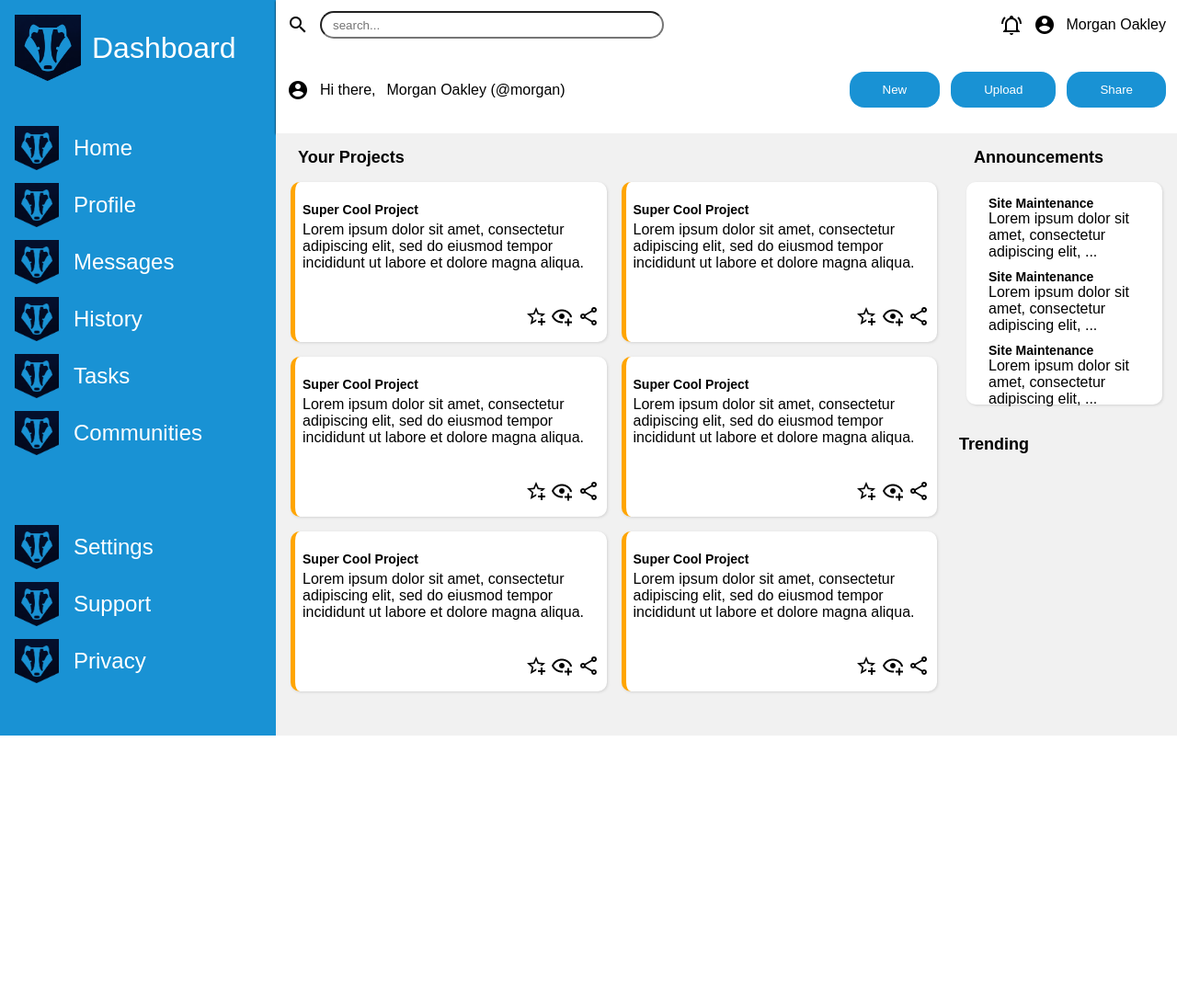
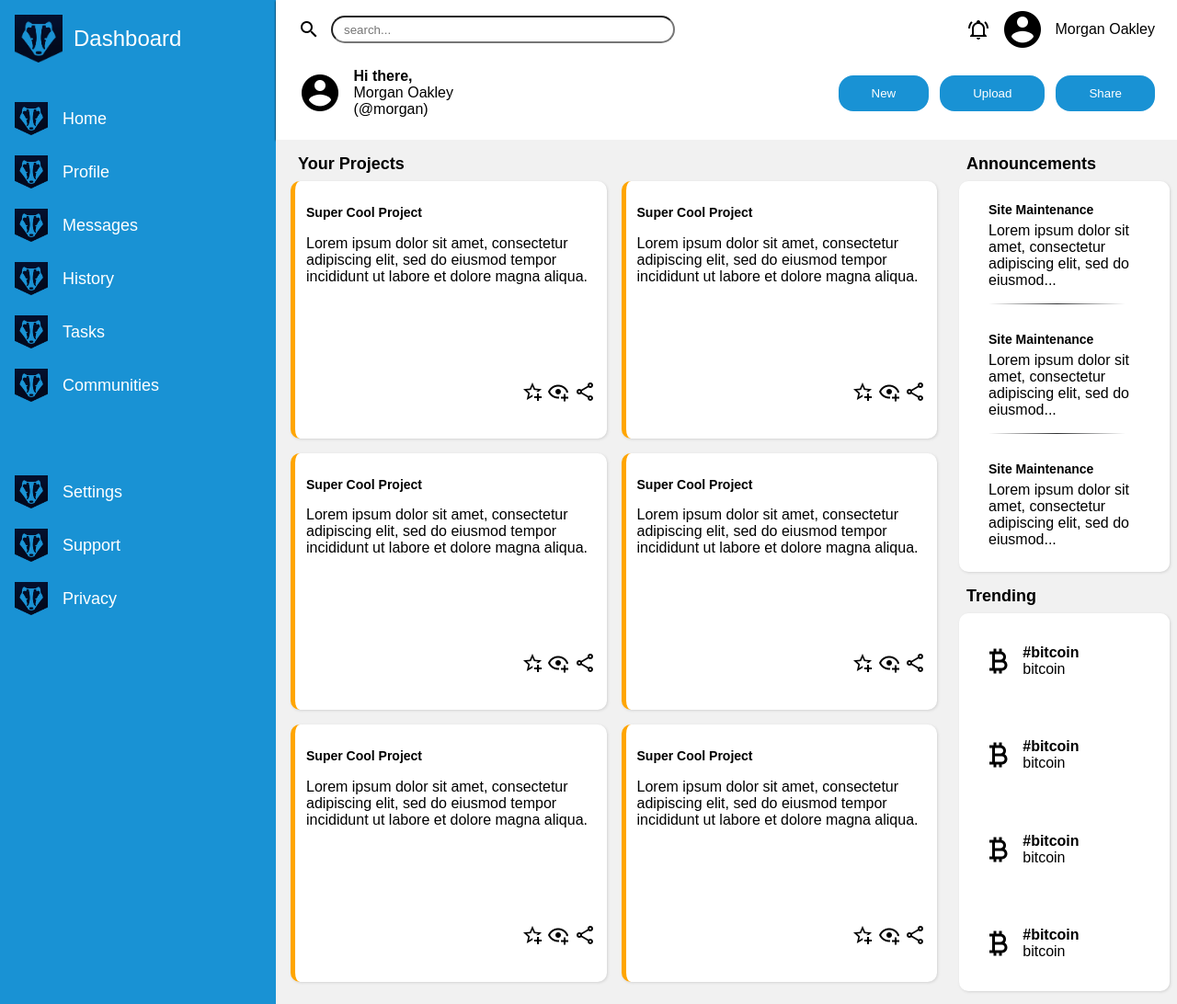
Before and after one commit to cryptovinzon/odin-dashboard, a plain HTML site: page index.html in a window 1280 px wide. Shown: the whole page at 92% size. Before the commit the page ends 800 px from the top, so only its background shows below. Drawn offline with Linux system fonts and the light colour scheme.

Commit message:
added trending section, completed project

```diff
--- a/index.html
+++ b/index.html
@@ -33,15 +33,17 @@
                 </div>
                 <div class="user-section">
                     <img src="bell-ring-outline.png" alt="">
-                    <img src="account-circle.png" alt="">
+                    <img src="profile.png" alt="">
                     <div>Morgan Oakley</div>
                 </div>
             </div>
             <div class="header-bottom">
                 <div class="profile-section">
-                    <img src="account-circle.png" alt="">
-                    <div class="greeting">Hi there,</div>
-                    <div>Morgan Oakley (@morgan)</div>
+                    <img src="profile.png" alt="">
+                    <div>
+                        <div class="greeting">Hi there,</div>
+                        <div>Morgan Oakley (@morgan)</div>
+                    </div>
                 </div>
                 <div class="button-section">
                     <button>New</button>
@@ -113,22 +115,52 @@
                 <div class="announcement-box">
                     <div class="announcement-item">
                         <h3>Site Maintenance</h3>
-                        <p>Lorem ipsum dolor sit amet, consectetur adipiscing elit, ...</p>
+                        <p>Lorem ipsum dolor sit amet, consectetur adipiscing elit, sed do eiusmod...</p>
+                        <div class="divider"></div>
                     </div>
                     <div class="announcement-item">
                         <h3>Site Maintenance</h3>
-                        <p>Lorem ipsum dolor sit amet, consectetur adipiscing elit, ...</p>
+                        <p>Lorem ipsum dolor sit amet, consectetur adipiscing elit, sed do eiusmod...</p>
+                        <div class="divider"></div>
                     </div>
                     <div class="announcement-item">
                         <h3>Site Maintenance</h3>
-                        <p>Lorem ipsum dolor sit amet, consectetur adipiscing elit, ...</p>
+                        <p>Lorem ipsum dolor sit amet, consectetur adipiscing elit, sed do eiusmod...</p>
                     </div>
                 </div>
             </div>
             <div class="trending">
                 <h2>Trending</h2>
-
-
+                <div class="trending-box">
+                    <div class="trending-item">
+                        <img src="btc.png" class="trend-icon" alt="">
+                        <div class="trend-text">
+                            <div class="trend">#bitcoin</div>
+                            <div>bitcoin</div>
+                        </div>
+                    </div>
+                    <div class="trending-item">
+                        <img src="btc.png" class="trend-icon" alt="">
+                        <div class="trend-text">
+                            <div class="trend">#bitcoin</div>
+                            <div>bitcoin</div>
+                        </div>
+                    </div>
+                    <div class="trending-item">
+                        <img src="btc.png" class="trend-icon" alt="">
+                        <div class="trend-text">
+                            <div class="trend">#bitcoin</div>
+                            <div>bitcoin</div>
+                        </div>
+                    </div>
+                    <div class="trending-item">
+                        <img src="btc.png" class="trend-icon" alt="">
+                        <div class="trend-text">
+                            <div class="trend">#bitcoin</div>
+                            <div>bitcoin</div>
+                        </div>
+                    </div>
+                </div>
             </div>
 
 
--- a/styles.css
+++ b/styles.css
@@ -1,14 +1,15 @@
-body, html {
+body {
     font-family: Arial, Helvetica, sans-serif;
     margin: 0;
     padding: 0;
+    height: 100vh;
 }
 
 .container {
     display: grid;
     grid-template-columns: 300px 1fr;
     grid-template-rows: auto 1fr;
-    height: 100vh;
+    height: 100%;
 }
 
 .sidebar {
@@ -20,14 +21,14 @@ body, html {
 .logo-section {
     display: flex;
     align-items: center;
-    font-size: 32px;
+    font-size: 24px;
     column-gap: 12px;
     color: white;
-    padding-bottom: 48px;
+    padding-bottom: 36px;
 }
 
 .logo {
-    width: 72px;
+    width: 52px;
     mix-blend-mode: multiply;
 }
 
@@ -36,20 +37,20 @@ body, html {
     align-items: center;
     columns: white;
     text-decoration: none;
-    font-size: 24px;
+    font-size: 18px;
     color: white;
-    padding-bottom: 12px;
+    padding-bottom: 8px;
     height: 50px;
 }
 
 .icons {
-    width: 48px;
+    width: 36px;
     mix-blend-mode: multiply;
     padding-right: 16px;
 }
 
 .header {
-    padding: 12px;
+    padding: 8px 24px;
     box-shadow: 0px 1px 2px;
     grid-column: 2 / -1;
 }
@@ -61,14 +62,24 @@ body, html {
 }
 
 .header-bottom {
-    padding-top: 36px;
+    padding-top: 18px;
     padding-bottom: 16px;
 }
 
-.search-section, .user-section, .profile-section, .button-section {
+.search-section, .user-section, .button-section {
     display: flex;
     align-items: center;
     column-gap: 12px;
+}
+
+.profile-section {
+    display: grid;
+    grid-template-columns: 25% auto;
+    align-items: center;
+}
+
+.greeting {
+    font-weight: bold;
 }
 
 #searchbar {
@@ -89,7 +100,7 @@ button {
 .content-section {
     display: grid;
     grid-template-columns: 3fr 1fr;
-    grid-template-rows: 50% 50%;
+    grid-template-rows: 1fr 1fr;
     background-color: rgb(241, 241, 241);
 }
 
@@ -98,7 +109,8 @@ button {
     grid-template-columns: repeat(2, 1fr);
     grid-template-rows: auto repeat(3, 1fr);
     padding: 16px;
-    gap: 16px;
+    gap: 8px 16px;
+    grid-row: 1 / -1;
 }
 
 h2 {
@@ -115,10 +127,11 @@ h3 {
 .content-box {
     display: grid;
     grid-template-rows: 12% 1fr 20%;
-    padding: 8px;
+    padding: 12px;
     background-color: white;
     border-left: solid 5px orange;
     border-radius: 10px;
+    margin-bottom: 8px;
 }
 
 .content-links {
@@ -130,9 +143,8 @@ h3 {
     grid-template-rows: auto 1fr;
     grid-column: 2 / 3;
     grid-row: 1 / 2;
-    padding: 16px;
-    align-items: start;
-    gap: 16px 8px;
+    padding: 16px 8px 0 8px;
+    gap: 8px;
 }
 
 .announcement-box {
@@ -145,13 +157,54 @@ h3 {
 
 .announcement-item {
     display: grid;
-    grid-template-rows: 18% 36px;
+    grid-template-rows: 20px 1fr;
+    padding: 8px;
+}
+
+.divider {
+	top: 0;
+	left: 5%;
+	right: 5%;
+	width: 90%;
+	height: 1px;
+	background-image: linear-gradient(to right, transparent, rgb(48,49,51), transparent);
+}
+
+.trending {
+    display: grid;
+    grid-template-rows: auto 1fr;
+    grid-column: 2 / 3;
+    padding: 16px 8px 16px 8px;
+    gap: 8px 8px;
+}
+
+.trending-box {
+    display: grid;
+    grid-template-rows: repeat(4, 1fr);
+    background-color: white;
+    border-radius: 10px;
+    padding: 1px 24px 1px 24px;
+    height: 100%;
+}
+
+.trending-item {
+    display: grid;
+    grid-template-columns: 25% auto;
+    align-content: center;
+}
+
+.trend-icon {
+    align-self: center;
+}
+
+.trend {
+    font-weight: bold;
 }
 
 .content-box, .announcement-box, .trending-box {
     box-shadow: 1px 1px 3px lightgray;
 }
 
-.trending {
-    grid-column: 2 / 3;
+img[src="account-circle.png"] {
+    height: 24px;
 }
```
Also changed, not shown: btc.png (added), profile.png (added).
